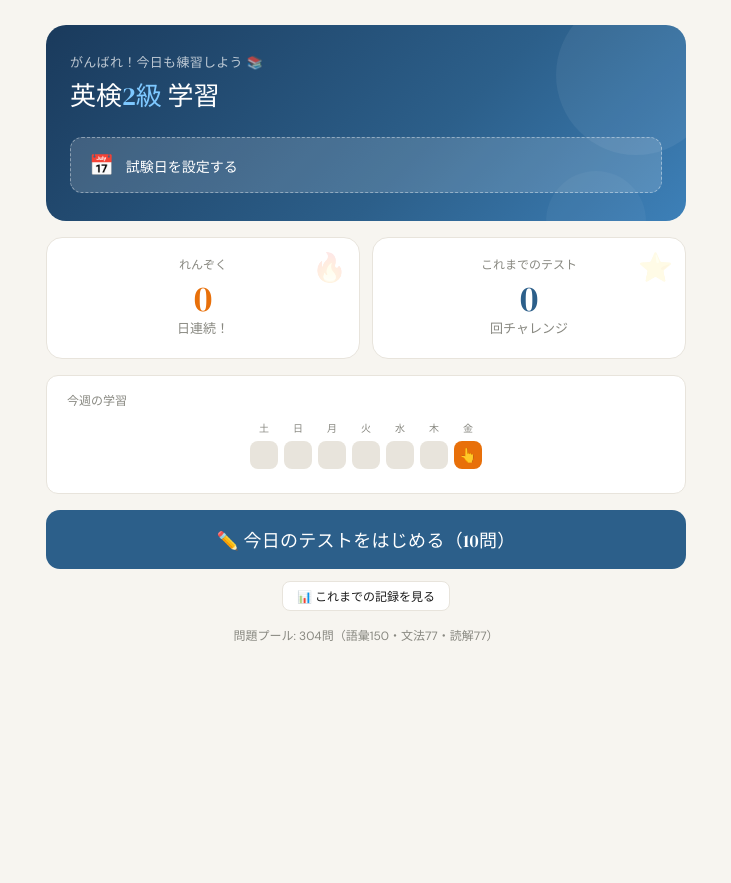
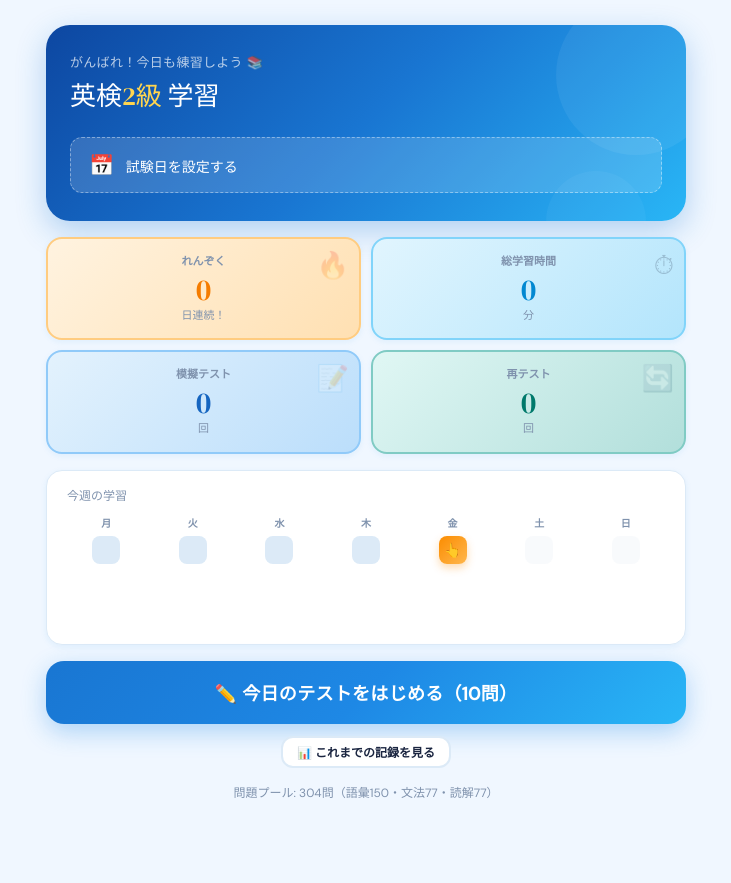
Before and after one commit to ugbabamail-oss/eiken2-app, a plain HTML site: page index.html in a window 1280 px wide. Shown: the part 101-984 px from the top of the page, without its empty margins (274-1005 px from the left). Before the commit the page ends 828 px from the top, so only its background shows below. Drawn offline with Linux system fonts and the light colour scheme.

Commit message:
Add files via upload

```diff
--- a/index.html
+++ b/index.html
@@ -10,15 +10,19 @@
   *, *::before, *::after { box-sizing: border-box; margin: 0; padding: 0; }
 
   :root {
-    --bg: #F7F5F0; --surface: #FFFFFF; --text: #1A1A1A; --muted: #888880;
-    --accent: #2C5F8A; --accent-light: #EBF2F9;
-    --success: #2A7D55; --success-light: #EAF5EE;
-    --danger: #C03A2B; --danger-light: #FAECEA;
-    --border: #E8E4DC;
+    --bg: #F0F7FF; --surface: #FFFFFF; --text: #1A2540; --muted: #7F92AD;
+    --accent: #1E88E5; --accent-2: #1565C0; --accent-light: #E3F2FD;
+    --success: #00BFA5; --success-light: #E0F7F4;
+    --danger: #E53935; --danger-light: #FFEBEE;
+    --warn: #FB8C00; --warn-light: #FFF3E0;
+    --border: #DCEAF7;
     --serif: 'DM Serif Display', Georgia, serif;
     --sans: 'DM Sans', system-ui, sans-serif;
-    --radius: 12px;
+    --radius: 16px;
+    --shadow-sm: 0 2px 6px rgba(30,136,229,0.08);
+    --shadow-md: 0 6px 20px rgba(30,136,229,0.12);
   }
+  body { background: linear-gradient(180deg, #F0F7FF 0%, #E3F2FD 100%) fixed; }
 
   body { font-family: var(--sans); background: var(--bg); color: var(--text); min-height: 100vh; font-size: 15px; line-height: 1.6; }
 
@@ -40,23 +44,23 @@
   .step.done .step-dot { background: var(--success); }
   .step-sep { flex: 1; height: 1px; background: var(--border); min-width: 8px; }
 
-  .card { background: var(--surface); border: 1px solid var(--border); border-radius: var(--radius); padding: 24px; margin-bottom: 16px; }
+  .card { background: var(--surface); border: 1px solid var(--border); border-radius: var(--radius); padding: 24px; margin-bottom: 16px; box-shadow: var(--shadow-sm); }
   .card-sm { padding: 16px 20px; }
 
   .section-title { font-family: var(--serif); font-size: 22px; letter-spacing: -0.3px; margin-bottom: 4px; }
   .section-sub { font-size: 13px; color: var(--muted); margin-bottom: 24px; }
 
   .q-meta { display: flex; justify-content: space-between; align-items: center; margin-bottom: 16px; }
-  .q-tag { font-size: 11px; font-weight: 500; letter-spacing: 0.5px; text-transform: uppercase; padding: 3px 10px; border-radius: 20px; background: var(--accent-light); color: var(--accent); }
+  .q-tag { font-size: 11px; font-weight: 600; letter-spacing: 0.5px; text-transform: uppercase; padding: 4px 12px; border-radius: 20px; background: linear-gradient(135deg, #E3F2FD, #BBDEFB); color: var(--accent); }
   .q-counter { font-size: 13px; color: var(--muted); }
   .q-text { font-size: 16px; line-height: 1.8; color: var(--text); margin-bottom: 20px; }
   .q-blank { display: inline-block; border-bottom: 2px solid var(--accent); min-width: 80px; text-align: center; padding: 0 6px; }
   .q-passage { background: var(--bg); border-left: 3px solid var(--accent); padding: 12px 16px; border-radius: 0 8px 8px 0; font-size: 14px; line-height: 1.8; color: var(--muted); margin-bottom: 16px; }
 
-  .choices { display: flex; flex-direction: column; gap: 8px; }
-  .choice { display: flex; align-items: center; gap: 12px; padding: 12px 16px; border-radius: 10px; border: 1px solid var(--border); cursor: pointer; background: var(--surface); font-size: 14px; color: var(--text); transition: all 0.15s; text-align: left; font-family: var(--sans); }
-  .choice:hover:not(:disabled) { border-color: var(--accent); background: var(--accent-light); }
-  .choice-key { width: 26px; height: 26px; border-radius: 6px; background: var(--bg); display: flex; align-items: center; justify-content: center; font-size: 12px; font-weight: 500; color: var(--muted); flex-shrink: 0; transition: all 0.15s; }
+  .choices { display: flex; flex-direction: column; gap: 10px; }
+  .choice { display: flex; align-items: center; gap: 12px; padding: 14px 18px; border-radius: 14px; border: 2px solid var(--border); cursor: pointer; background: var(--surface); font-size: 14px; color: var(--text); transition: all 0.18s ease; text-align: left; font-family: var(--sans); }
+  .choice:hover:not(:disabled) { border-color: var(--accent); background: var(--accent-light); transform: translateY(-1px); box-shadow: var(--shadow-sm); }
+  .choice-key { width: 28px; height: 28px; border-radius: 8px; background: var(--bg); display: flex; align-items: center; justify-content: center; font-size: 13px; font-weight: 600; color: var(--muted); flex-shrink: 0; transition: all 0.15s; }
   .choice.selected { border-color: var(--accent); background: var(--accent-light); }
   .choice.selected .choice-key { background: var(--accent); color: white; }
   .choice.correct { border-color: var(--success); background: var(--success-light); }
@@ -71,12 +75,12 @@
   .exp-result.ng { color: var(--danger); }
 
   .nav { display: flex; justify-content: space-between; align-items: center; margin-top: 20px; }
-  .btn { padding: 10px 22px; border-radius: 8px; font-size: 14px; font-weight: 500; border: 1px solid var(--border); background: var(--surface); color: var(--text); cursor: pointer; font-family: var(--sans); transition: all 0.15s; }
-  .btn:hover { background: var(--bg); }
-  .btn-primary { background: var(--accent); border-color: var(--accent); color: white; }
-  .btn-primary:hover { opacity: 0.9; }
-  .btn-success { background: var(--success); border-color: var(--success); color: white; }
-  .btn-success:hover { opacity: 0.9; }
+  .btn { padding: 10px 22px; border-radius: 12px; font-size: 14px; font-weight: 600; border: 2px solid var(--border); background: var(--surface); color: var(--text); cursor: pointer; font-family: var(--sans); transition: all 0.15s; }
+  .btn:hover:not(:disabled) { background: var(--bg); transform: translateY(-1px); box-shadow: var(--shadow-sm); }
+  .btn-primary { background: linear-gradient(135deg, #1E88E5 0%, #1565C0 100%); border-color: transparent; color: white; box-shadow: 0 4px 12px rgba(30,136,229,0.32); }
+  .btn-primary:hover:not(:disabled) { box-shadow: 0 6px 16px rgba(30,136,229,0.42); transform: translateY(-1px); }
+  .btn-success { background: linear-gradient(135deg, #00BFA5 0%, #1DE9B6 100%); border-color: transparent; color: white; box-shadow: 0 4px 12px rgba(0,191,165,0.30); }
+  .btn-success:hover:not(:disabled) { box-shadow: 0 6px 16px rgba(0,191,165,0.40); transform: translateY(-1px); }
 
   .score-grid { display: grid; grid-template-columns: repeat(3, 1fr); gap: 12px; margin-bottom: 20px; }
   .score-cell { background: var(--bg); border-radius: 10px; padding: 16px; text-align: center; }
@@ -111,12 +115,12 @@
   .phase { display: none; }
   .phase.active { display: block; }
 
-  .home-hero { background: linear-gradient(135deg, #1a3a5c 0%, #2C5F8A 60%, #3d80b8 100%); border-radius: 20px; padding: 28px 24px; margin-bottom: 16px; color: white; position: relative; overflow: hidden; }
+  .home-hero { background: linear-gradient(135deg, #0D47A1 0%, #1976D2 50%, #29B6F6 100%); border-radius: 24px; padding: 28px 24px; margin-bottom: 16px; color: white; position: relative; overflow: hidden; box-shadow: 0 10px 30px rgba(25,118,210,0.30); }
   .home-hero::before { content: ''; position: absolute; top: -30px; right: -30px; width: 160px; height: 160px; border-radius: 50%; background: rgba(255,255,255,0.06); }
   .home-hero::after { content: ''; position: absolute; bottom: -50px; right: 40px; width: 100px; height: 100px; border-radius: 50%; background: rgba(255,255,255,0.04); }
   .home-greeting { font-size: 13px; opacity: 0.7; margin-bottom: 2px; letter-spacing: 0.3px; position: relative; }
   .home-title { font-family: var(--serif); font-size: 26px; margin-bottom: 20px; position: relative; }
-  .home-title span { color: #7EC8FF; }
+  .home-title span { color: #FFD54F; }
   .countdown-box { background: rgba(255,255,255,0.12); border-radius: 14px; padding: 16px 20px; margin-bottom: 4px; backdrop-filter: blur(4px); border: 1px solid rgba(255,255,255,0.15); position: relative; }
   .countdown-label { font-size: 11px; opacity: 0.7; text-transform: uppercase; letter-spacing: 0.8px; margin-bottom: 6px; }
   .countdown-num { font-family: var(--serif); font-size: 52px; line-height: 1; color: #fff; display: flex; align-items: baseline; gap: 6px; }
@@ -132,28 +136,38 @@
   .date-input:focus { border-color: rgba(255,255,255,0.6); }
   .date-save-btn { padding: 10px 16px; background: white; color: #2C5F8A; border: none; border-radius: 8px; font-size: 14px; font-weight: 500; cursor: pointer; font-family: var(--sans); white-space: nowrap; }
 
-  .home-stats { display: grid; grid-template-columns: 1fr 1fr; gap: 12px; margin-bottom: 16px; }
-  .stat-card { background: var(--surface); border: 1px solid var(--border); border-radius: 16px; padding: 18px; text-align: center; position: relative; overflow: hidden; }
-  .stat-card::before { content: attr(data-emoji); position: absolute; top: 8px; right: 12px; font-size: 28px; opacity: 0.12; }
-  .stat-card-label { font-size: 12px; color: var(--muted); margin-bottom: 6px; }
-  .stat-card-val { font-family: var(--serif); font-size: 36px; color: var(--text); line-height: 1; }
-  .stat-card-unit { font-size: 13px; color: var(--muted); margin-top: 2px; }
-  .stat-card.fire .stat-card-val { color: #E8700A; }
-  .stat-card.star .stat-card-val { color: #2C5F8A; }
+  .home-stats { display: grid; grid-template-columns: 1fr 1fr; gap: 10px; margin-bottom: 16px; }
+  .stat-card { background: var(--surface); border: 2px solid var(--border); border-radius: 16px; padding: 14px; text-align: center; position: relative; overflow: hidden; box-shadow: var(--shadow-sm); }
+  .stat-card.fire   { background: linear-gradient(135deg, #FFF3E0 0%, #FFE0B2 100%); border-color: #FFCC80; }
+  .stat-card.time   { background: linear-gradient(135deg, #E1F5FE 0%, #B3E5FC 100%); border-color: #81D4FA; }
+  .stat-card.mock   { background: linear-gradient(135deg, #E3F2FD 0%, #BBDEFB 100%); border-color: #90CAF9; }
+  .stat-card.retest { background: linear-gradient(135deg, #E0F7F4 0%, #B2DFDB 100%); border-color: #80CBC4; }
+  .stat-card::before { content: attr(data-emoji); position: absolute; top: 6px; right: 10px; font-size: 26px; opacity: 0.22; }
+  .stat-card-label { font-size: 11px; color: var(--muted); margin-bottom: 4px; font-weight: 600; }
+  .stat-card-val { font-family: var(--serif); font-size: 30px; color: var(--text); line-height: 1; }
+  .stat-card-unit { font-size: 11px; color: var(--muted); margin-top: 2px; }
+  .stat-card.fire   .stat-card-val { color: #F57C00; }
+  .stat-card.time   .stat-card-val { color: #0288D1; }
+  .stat-card.mock   .stat-card-val { color: #1565C0; }
+  .stat-card.retest .stat-card-val { color: #00796B; }
 
   .streak-message { background: #FFF8EC; border: 1px solid #FFD88A; border-radius: 12px; padding: 12px 16px; font-size: 13px; color: #7A4900; margin-bottom: 16px; display: flex; align-items: center; gap: 8px; }
   .streak-message.hidden { display: none; }
 
-  .start-btn-big { width: 100%; padding: 16px; background: #2C5F8A; border: none; border-radius: 14px; color: white; font-size: 18px; font-weight: 500; font-family: var(--serif); cursor: pointer; letter-spacing: 0.3px; transition: all 0.15s; margin-bottom: 12px; display: flex; align-items: center; justify-content: center; gap: 8px; }
-  .start-btn-big:hover { background: #1a3a5c; transform: translateY(-1px); }
+  .start-btn-big { width: 100%; padding: 18px; background: linear-gradient(135deg, #1976D2 0%, #1E88E5 50%, #29B6F6 100%); border: none; border-radius: 18px; color: white; font-size: 18px; font-weight: 600; font-family: var(--sans); cursor: pointer; letter-spacing: 0.3px; transition: all 0.2s; margin-bottom: 12px; display: flex; align-items: center; justify-content: center; gap: 8px; box-shadow: 0 8px 24px rgba(30,136,229,0.32); }
+  .start-btn-big:hover { transform: translateY(-2px); box-shadow: 0 12px 30px rgba(30,136,229,0.42); }
   .start-btn-big:active { transform: translateY(0); }
 
-  .week-grid { display: flex; gap: 6px; justify-content: center; margin: 4px 0 8px; }
-  .week-day { display: flex; flex-direction: column; align-items: center; gap: 4px; }
-  .week-day-label { font-size: 10px; color: var(--muted); }
+  .week-grid { display: flex; gap: 8px; justify-content: space-between; margin: 4px 0 8px; align-items: flex-end; }
+  .week-day { display: flex; flex-direction: column; align-items: center; gap: 4px; flex: 1; }
+  .week-day-label { font-size: 10px; color: var(--muted); font-weight: 600; }
   .week-day-dot { width: 28px; height: 28px; border-radius: 8px; background: var(--border); display: flex; align-items: center; justify-content: center; font-size: 14px; }
-  .week-day-dot.done { background: #2C5F8A; }
-  .week-day-dot.today { background: #E8700A; }
+  .week-day-dot.done { background: linear-gradient(135deg,#00BFA5,#1DE9B6); color:white; }
+  .week-day-dot.today { background: linear-gradient(135deg,#FB8C00,#FFB74D); color:white; box-shadow:0 4px 8px rgba(251,140,0,0.30); }
+  .week-day-dot.future { background: #F1F5F9; opacity: 0.5; }
+  .week-day-bar-wrap { width: 100%; max-width: 24px; height: 36px; display: flex; align-items: flex-end; justify-content: center; }
+  .week-day-bar { width: 100%; background: linear-gradient(180deg, #4FC3F7, #1E88E5); border-radius: 4px 4px 2px 2px; min-width: 8px; transition: height 0.4s ease; }
+  .week-day-time { font-size: 9px; color: var(--accent); font-weight: 600; min-height: 12px; }
 
   .phase-label { font-size: 11px; font-weight: 500; color: var(--muted); text-transform: uppercase; letter-spacing: 0.6px; margin-bottom: 6px; }
 
@@ -238,10 +252,20 @@
         <div class="stat-card-val" id="homeStreakNum">0</div>
         <div class="stat-card-unit">日連続！</div>
       </div>
-      <div class="stat-card star" data-emoji="⭐">
-        <div class="stat-card-label">これまでのテスト</div>
-        <div class="stat-card-val" id="homeTotalTests">0</div>
-        <div class="stat-card-unit">回チャレンジ</div>
+      <div class="stat-card time" data-emoji="⏱">
+        <div class="stat-card-label">総学習時間</div>
+        <div class="stat-card-val" id="homeTotalTime">0</div>
+        <div class="stat-card-unit" id="homeTotalTimeUnit">分</div>
+      </div>
+      <div class="stat-card mock" data-emoji="📝">
+        <div class="stat-card-label">模擬テスト</div>
+        <div class="stat-card-val" id="homeMockCount">0</div>
+        <div class="stat-card-unit">回</div>
+      </div>
+      <div class="stat-card retest" data-emoji="🔄">
+        <div class="stat-card-label">再テスト</div>
+        <div class="stat-card-val" id="homeRetestCount">0</div>
+        <div class="stat-card-unit">回</div>
       </div>
     </div>
 
@@ -390,9 +414,18 @@ const KIND_WORDS = [
 function kindWord(i) { return KIND_WORDS[i % KIND_WORDS.length]; }
 function fmtSec(ms) { return Math.max(0, Math.round(ms / 1000)) + '秒'; }
 
-// Build the rich "wrong answer" feedback block.
-// Shows: your pick + meaning + why it's wrong, then correct + meaning + why it's right.
-function buildWrongExplanation(q, pickedIdx, qIdx) {
+const NICE_WORDS = [
+  '🌟 さすが！',
+  '🎯 ばっちり！',
+  '✨ いいね！この調子！',
+  '🏆 完璧！',
+  '🎉 ナイス！',
+  '💯 やったね！',
+];
+function niceWord(i) { return NICE_WORDS[i % NICE_WORDS.length]; }
+
+// Build the rich feedback block (works for both correct and wrong answers).
+function buildExplanation(q, pickedIdx, qIdx, ok) {
   const yourPick = pickedIdx != null ? q.choices[pickedIdx] : '未回答';
   const correct = q.choices[q.answer];
   const meanings = q.meanings || [];
@@ -411,19 +444,27 @@ function buildWrongExplanation(q, pickedIdx, qIdx) {
     corrLine = `<b style="color:var(--success);">正解:</b> ${escapeHtml(correct)}`;
     whyWrong = `「${escapeHtml(yourPick)}」は文法的にこの文では成立しません。文型・時制・態などのルールを確認しましょう。`;
   } else {
-    // 長文読解
     yourLine = `<b>あなたの回答:</b> ${escapeHtml(yourPick)}`;
     corrLine = `<b style="color:var(--success);">正解:</b> ${escapeHtml(correct)}`;
     whyWrong = `本文の該当箇所と一致しません。passage 中の根拠となる文を読み返してみましょう。`;
   }
 
+  if (ok) {
+    return `
+      <div style="margin-top:8px; padding:12px 14px; background:linear-gradient(135deg, #E0F7F4 0%, #F0FDFB 100%); border:1px solid #80CBC4; border-radius:10px; font-size:13px; color:#00695C; line-height:1.7;">
+        <div style="font-size:14px; font-weight:600; margin-bottom:6px;">✓ 正解！ ${niceWord(qIdx)}</div>
+        ${yourMean ? `<div style="font-size:12px; opacity:0.85;">${yourLine}</div>` : ''}
+        <div style="margin-top:6px;"><b>正解の理由:</b> ${escapeHtml(q.explanation || '')}</div>
+      </div>`;
+  }
+
   return `
     <div style="margin-top:6px; font-size:12px; color:var(--text); line-height:1.7;">${yourLine}</div>
     <div style="margin-top:2px; font-size:12px; line-height:1.7;">${corrLine}</div>
-    <div style="margin-top:8px; padding:10px 12px; background:#FFFBEC; border:1px solid #FFE7B0; border-radius:6px; font-size:12px; color:#7A4900; line-height:1.7;">
-      <div><b>なぜ違うか:</b> ${whyWrong}</div>
-      <div style="margin-top:6px;"><b>正解の理由:</b> ${escapeHtml(q.explanation || '')}</div>
-      <div style="margin-top:6px;">💛 ${escapeHtml(kindWord(qIdx))}</div>
+    <div style="margin-top:8px; padding:12px 14px; background:linear-gradient(135deg, #E3F2FD 0%, #F0F7FF 100%); border:1px solid #90CAF9; border-radius:10px; font-size:12px; color:#0D47A1; line-height:1.7;">
+      <div><b>❓ なぜ違うか:</b> ${whyWrong}</div>
+      <div style="margin-top:6px;"><b>💡 正解の理由:</b> ${escapeHtml(q.explanation || '')}</div>
+      <div style="margin-top:6px;">💙 ${escapeHtml(kindWord(qIdx))}</div>
     </div>`;
 }
 
@@ -540,22 +581,51 @@ function clearExamDate() { localStorage.removeItem('eiken_exam_date'); renderCou
 // ─── Week grid ────────────────────────────────────────────────────────────────
 function renderWeekGrid() {
   const history = JSON.parse(localStorage.getItem('eiken_history') || '[]');
-  const doneDays = new Set(history.map(h => h.date));
+  // Aggregate per date: { dateStr: { count, timeMs } }
+  const dateMap = {};
+  for (const h of history) {
+    const ds = h.date;
+    if (!dateMap[ds]) dateMap[ds] = { count: 0, timeMs: 0 };
+    dateMap[ds].count++;
+    dateMap[ds].timeMs += (h.timeMs || 0);
+  }
   const today = new Date();
-  const dayLabels = ['日','月','火','水','木','金','土'];
+  // Start of this week = Monday
+  const dow = today.getDay(); // 0=Sun..6=Sat
+  const daysFromMon = (dow + 6) % 7; // Mon=0, Sun=6
+  const monday = new Date(today); monday.setDate(today.getDate() - daysFromMon);
+  const dayLabels = ['月','火','水','木','金','土','日'];
+
+  // Compute days + max time for bar normalization
+  const days = [];
+  let maxMs = 1; // avoid div0
+  for (let i = 0; i < 7; i++) {
+    const d = new Date(monday); d.setDate(monday.getDate() + i);
+    const ds = d.toLocaleDateString('ja-JP');
+    const rec = dateMap[ds] || { count: 0, timeMs: 0 };
+    if (rec.timeMs > maxMs) maxMs = rec.timeMs;
+    days.push({ date: d, ds, rec, isToday: ds === today.toLocaleDateString('ja-JP'), isFuture: d > today && ds !== today.toLocaleDateString('ja-JP') });
+  }
+
   let html = '';
-  for (let i = 6; i >= 0; i--) {
-    const d = new Date(today); d.setDate(today.getDate() - i);
-    const dateStr = d.toLocaleDateString('ja-JP');
-    const isToday = i === 0;
-    const isDone = doneDays.has(dateStr);
-    const dotClass = isToday && isDone ? 'done today' : isToday ? 'today' : isDone ? 'done' : '';
-    const emoji = isDone ? '⭐' : isToday ? '👆' : '';
+  days.forEach((info, i) => {
+    const { date, rec, isToday, isFuture } = info;
+    const done = rec.count > 0;
+    const dotClass = isToday && done ? 'done today' : isToday ? 'today' : done ? 'done' : (isFuture ? 'future' : '');
+    const emoji = done ? '⭐' : isToday ? '👆' : '';
+    // Bar height: 0 to 32px
+    const barH = rec.timeMs > 0 ? Math.max(4, Math.round((rec.timeMs / maxMs) * 32)) : 0;
+    const min = Math.round(rec.timeMs / 60000);
+    const barTitle = rec.timeMs > 0 ? `${dayLabels[i]}: ${min}分` : '';
     html += `<div class="week-day">
-      <div class="week-day-label">${dayLabels[d.getDay()]}</div>
+      <div class="week-day-label">${dayLabels[i]}</div>
       <div class="week-day-dot ${dotClass}">${emoji}</div>
+      <div class="week-day-bar-wrap" title="${barTitle}">
+        <div class="week-day-bar" style="height:${barH}px;"></div>
+      </div>
+      <div class="week-day-time">${rec.timeMs > 0 ? min + '分' : ''}</div>
     </div>`;
-  }
+  });
   document.getElementById('weekGrid').innerHTML = html;
 }
 
@@ -582,7 +652,28 @@ function renderStreakMessage() {
 function renderHome() {
   updateStreak();
   const history = JSON.parse(localStorage.getItem('eiken_history') || '[]');
-  document.getElementById('homeTotalTests').textContent = history.length;
+  // totals
+  let mockCount = 0, retestCount = 0, totalMs = 0;
+  for (const h of history) {
+    const k = h.kind || (typeof h.score === 'string' && h.score.includes('再') ? 'retest' : 'mock');
+    if (k === 'retest') retestCount++; else mockCount++;
+    totalMs += (h.timeMs || 0);
+  }
+  document.getElementById('homeMockCount').textContent = mockCount;
+  document.getElementById('homeRetestCount').textContent = retestCount;
+  // total time formatting
+  const totMin = Math.round(totalMs / 60000);
+  const valEl = document.getElementById('homeTotalTime');
+  const unitEl = document.getElementById('homeTotalTimeUnit');
+  if (totMin >= 60) {
+    const h = Math.floor(totMin / 60);
+    const m = totMin % 60;
+    valEl.textContent = h;
+    unitEl.textContent = m > 0 ? `時間 ${m}分` : '時間';
+  } else {
+    valEl.textContent = totMin;
+    unitEl.textContent = '分';
+  }
   renderCountdown();
   renderWeekGrid();
   renderStreakMessage();
@@ -749,9 +840,7 @@ function showResults() {
     const t = userAnswerTimes[i] || 0;
     totalTime += t;
     const qText = (q.text || '').replace('___', '＿＿＿').substring(0, 80) + '...';
-    const note = ok
-      ? '✓ 正解'
-      : buildWrongExplanation(q, userAnswers[i], i);
+    const note = buildExplanation(q, userAnswers[i], i, ok);
     reviewHtml += `<div class="review-item">
       <div class="review-q">Q${i+1}. ${escapeHtml(qText)} <span style="color:var(--muted); font-size:11px; font-weight:400;">[${fmtSec(t)}]</span></div>
       <div class="review-answer ${ok ? 'review-correct' : 'review-wrong'}">${note}</div>
@@ -826,11 +915,7 @@ function renderTrainArea(graded) {
     let expHtml = '';
     if (graded) {
       const ok = picked === q.answer;
-      expHtml = `<div class="exp-box show">
-        <div class="exp-result ${ok ? 'ok' : 'ng'}">${ok ? '✓ 正解！' : '✗ 不正解 — 正解: ' + escapeHtml(q.choices[q.answer])}</div>
-        ${!ok ? `<div style="margin-top:6px; padding:8px 10px; background:#FFFBEC; border-radius:6px; color:#7A4900;">💛 ${escapeHtml(kindWord(i))}</div>` : ''}
-        <div style="margin-top:6px;">${escapeHtml(q.explanation || '')}</div>
-      </div>`;
+      expHtml = buildExplanation(q, picked, i, ok);
     }
     html += `<div class="train-item">
       <div class="train-num">${q.section} — 問題${i+1}</div>
@@ -944,9 +1029,7 @@ function showRetestResult() {
     const ok = retestAnswers[i] === q.answer;
     const t = retestAnswerTimes[i] || 0;
     const qText = (q.text || '').replace('___', '＿＿＿').substring(0, 80) + '...';
-    const note = ok
-      ? '✓ 正解'
-      : buildWrongExplanation(q, retestAnswers[i], i);
+    const note = buildExplanation(q, retestAnswers[i], i, ok);
     reviewHtml += `<div class="review-item">
       <div class="review-q">Q${i+1}. ${escapeHtml(qText)} <span style="color:var(--muted); font-size:11px; font-weight:400;">[${fmtSec(t)}]</span></div>
       <div class="review-answer ${ok ? 'review-correct' : 'review-wrong'}">${note}</div>
```
